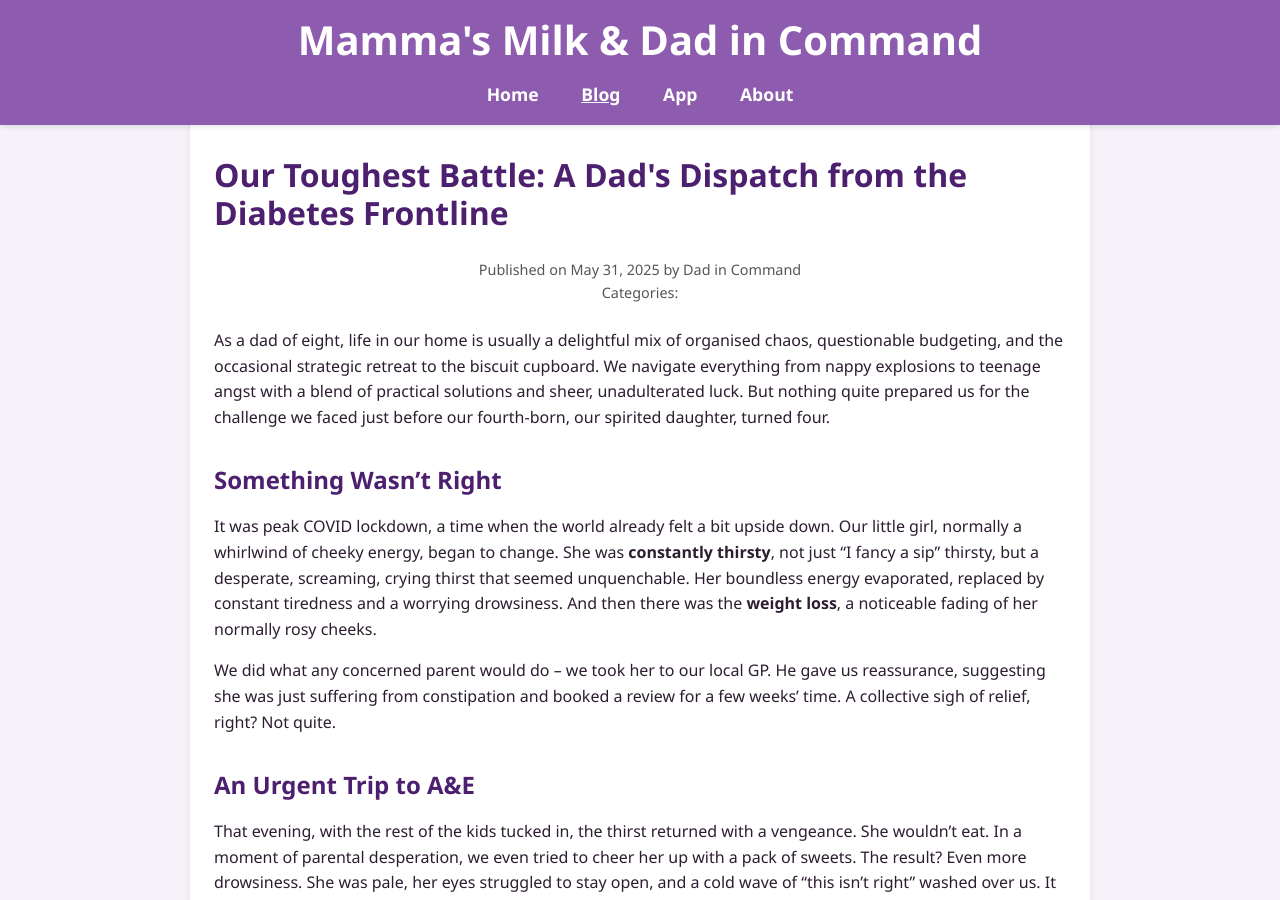
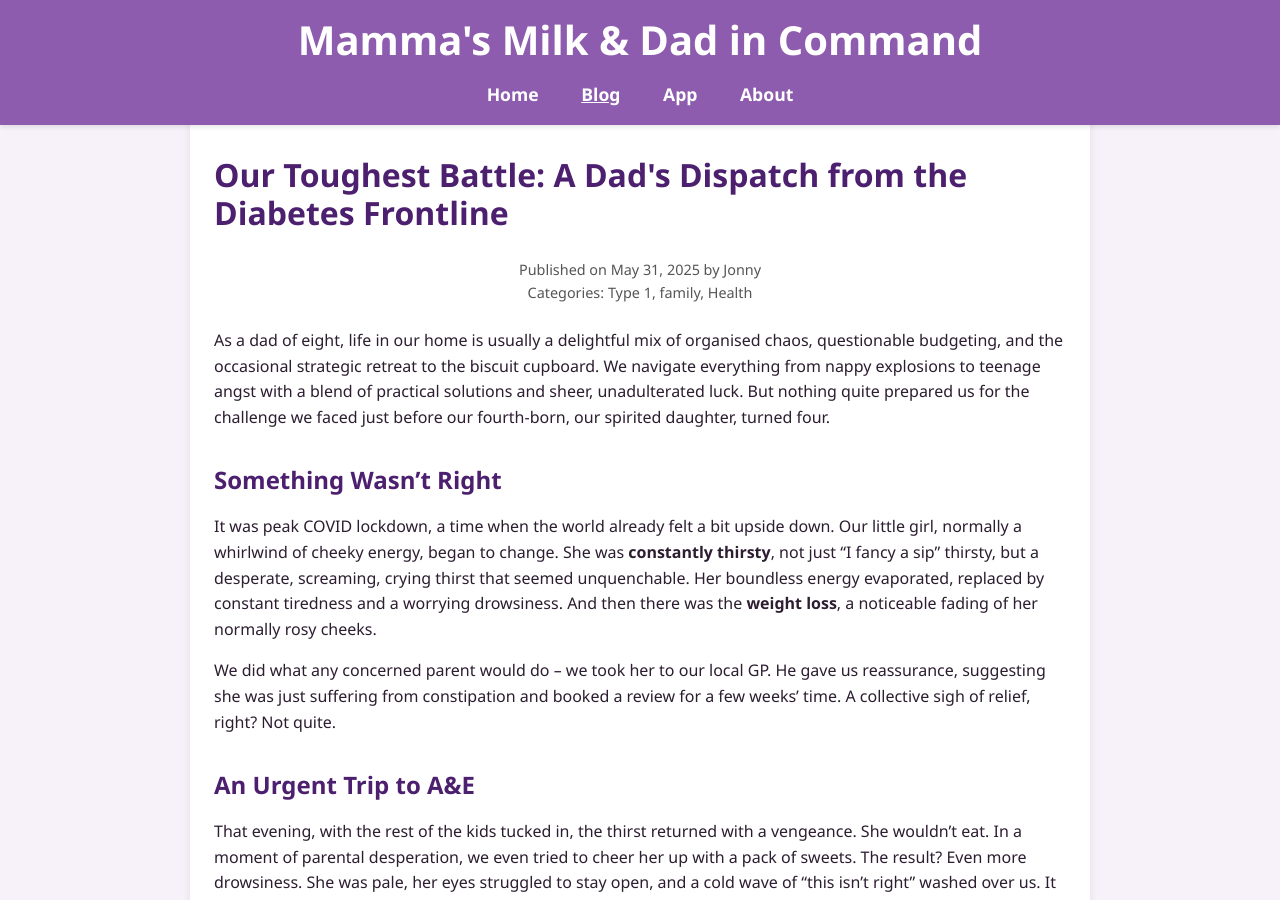
Before and after one commit to dadincommand/dadincommand.github.io, a Jekyll site: the page built from _posts/2025-05-31-diabetes.md, in a window 1280 px wide and 900 px high, scrolled down 326 px. Built offline with Jekyll 4.4.1, drawn with Linux system fonts in a browser that asks for light colours; some of the changed lines change nothing that is shown.

Commit message:
Update 2025-05-31-diabetes.md
Corrected yaml matter

```diff
--- a/_posts/2025-05-31-diabetes.md
+++ b/_posts/2025-05-31-diabetes.md
@@ -2,9 +2,11 @@
 title: "Our Toughest Battle: A Dad's Dispatch from the Diabetes Frontline"
 date: 2025-05-31
 layout: post
-author: "Dad in Command"
-tags: [parenting,large family, diabetes, health, life hacks, family life, resilience, COVID lockdown]
+categories: [Type 1, family, Health]
+tags: [parenting, large family, diabetes, health, resilience]
+description: "A heartfelt account of a father's journey navigating the unexpected diagnosis of Type 1 Diabetes in his young daughter during the chaos of COVID lockdown. From the initial symptoms to the hospital stay and the lifelong adjustments, this story is a testament to resilience, love, and the unbreakable spirit of family."
 image: /assets/diabetic-battle.jpg
+alt_text: "Illustrated image of a father carrying his young daughter, who has a blood glucose monitor and insulin pump attached to her arm. The scene conveys resilience and determination, symbolizing their journey through Type 1 Diabetes."
 og_image: /assets/diabetic-battle.jpg
 ---
 
```
